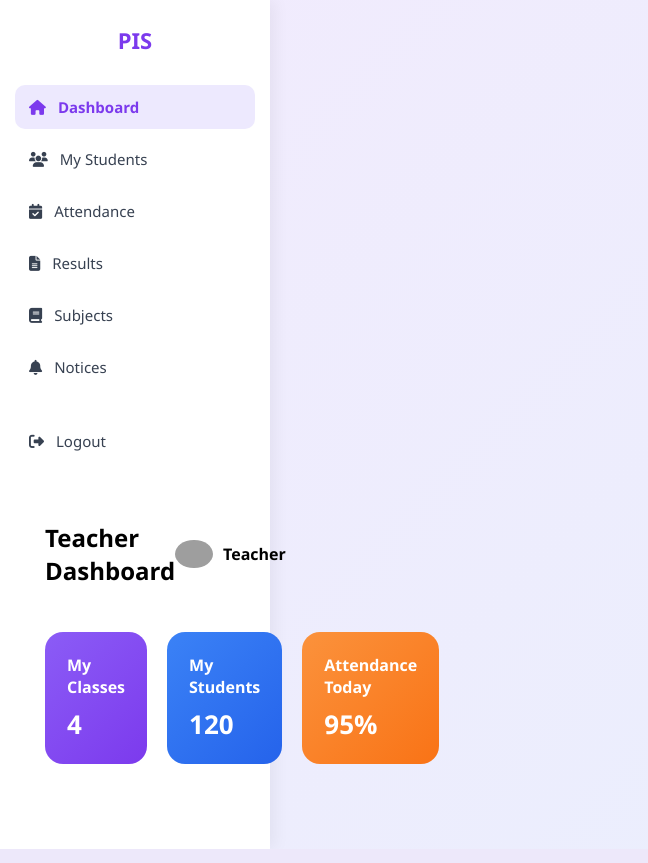
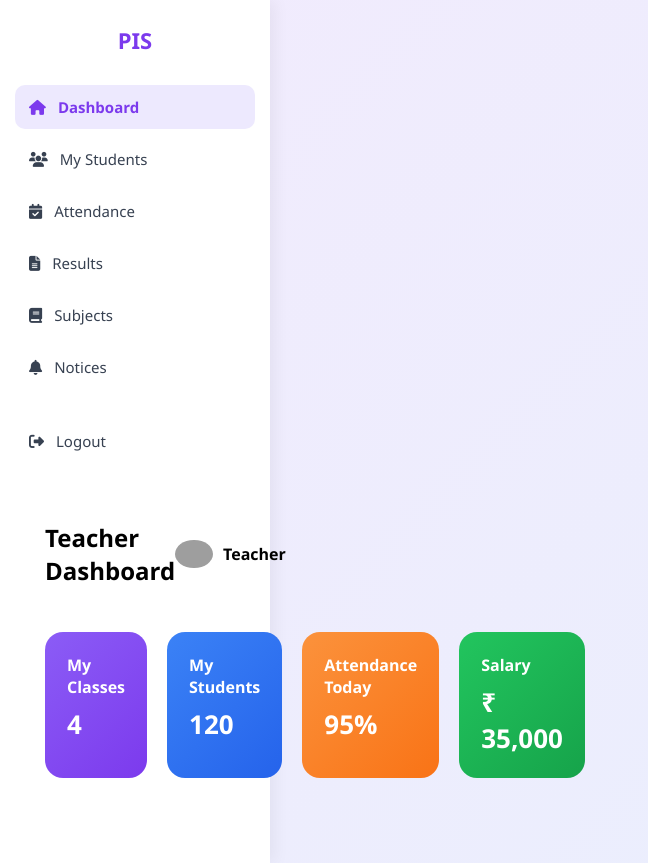
Before and after one commit to Ristel7/School-Management-System, a Flask app: template templates/teacher_dashboard.html in a window 1280 px wide. Shown: the whole page, without its empty margins (0-648 px from the left). Run offline with Flask 3, Linux system fonts and the light colour scheme; the template is opened without the code that fills it, so the values that code supplies are empty; grey boxes are pictures that could not be loaded.

Commit message:
made body stucture

```diff
--- a/templates/teacher_dashboard.html
+++ b/templates/teacher_dashboard.html
@@ -211,6 +211,11 @@
                         Attendance Today
                         <span>95%</span>
                     </div>
+                    <div class="card green">
+                        Salary
+                        <span>₹ 35,000</span>
+                    </div>
+                    </div>
 
         </div>
 
```
